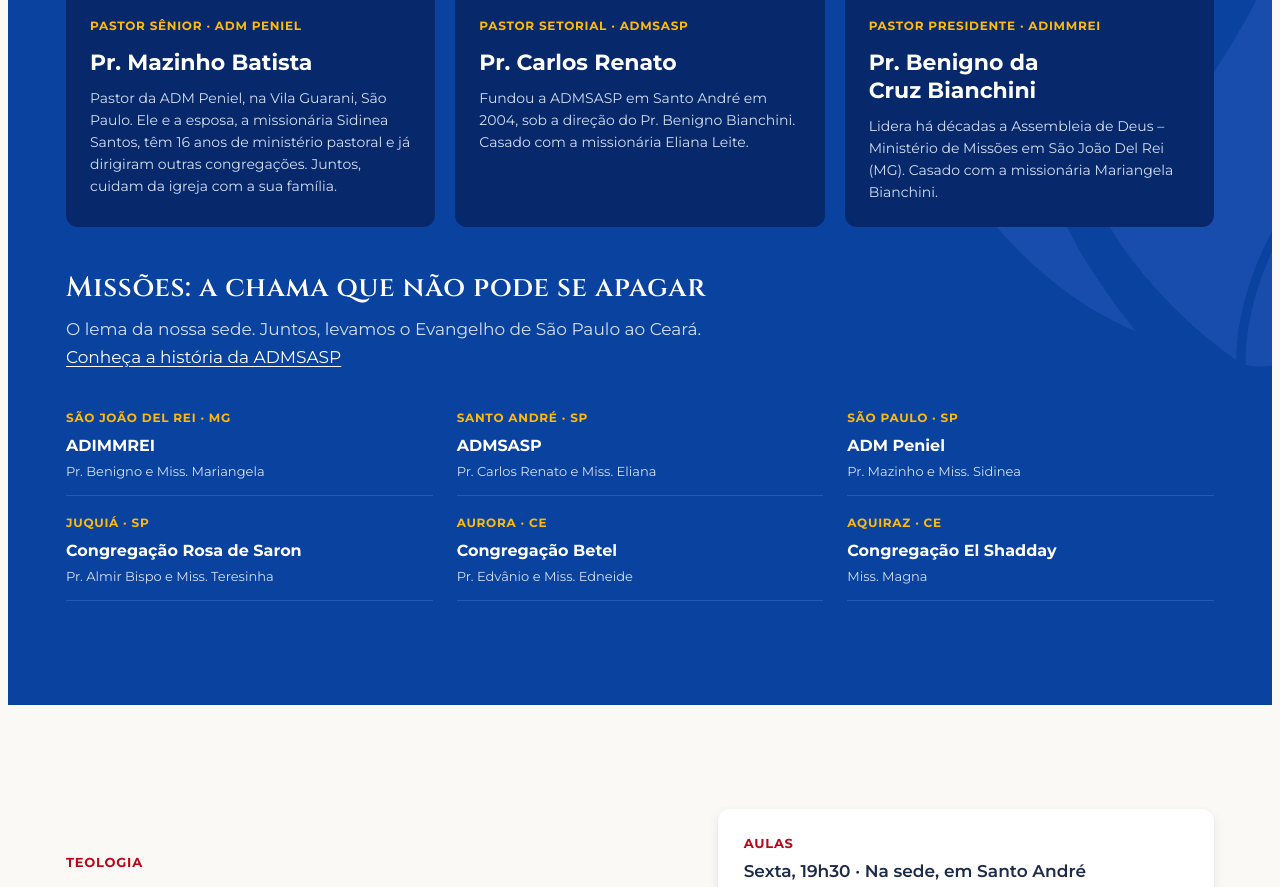
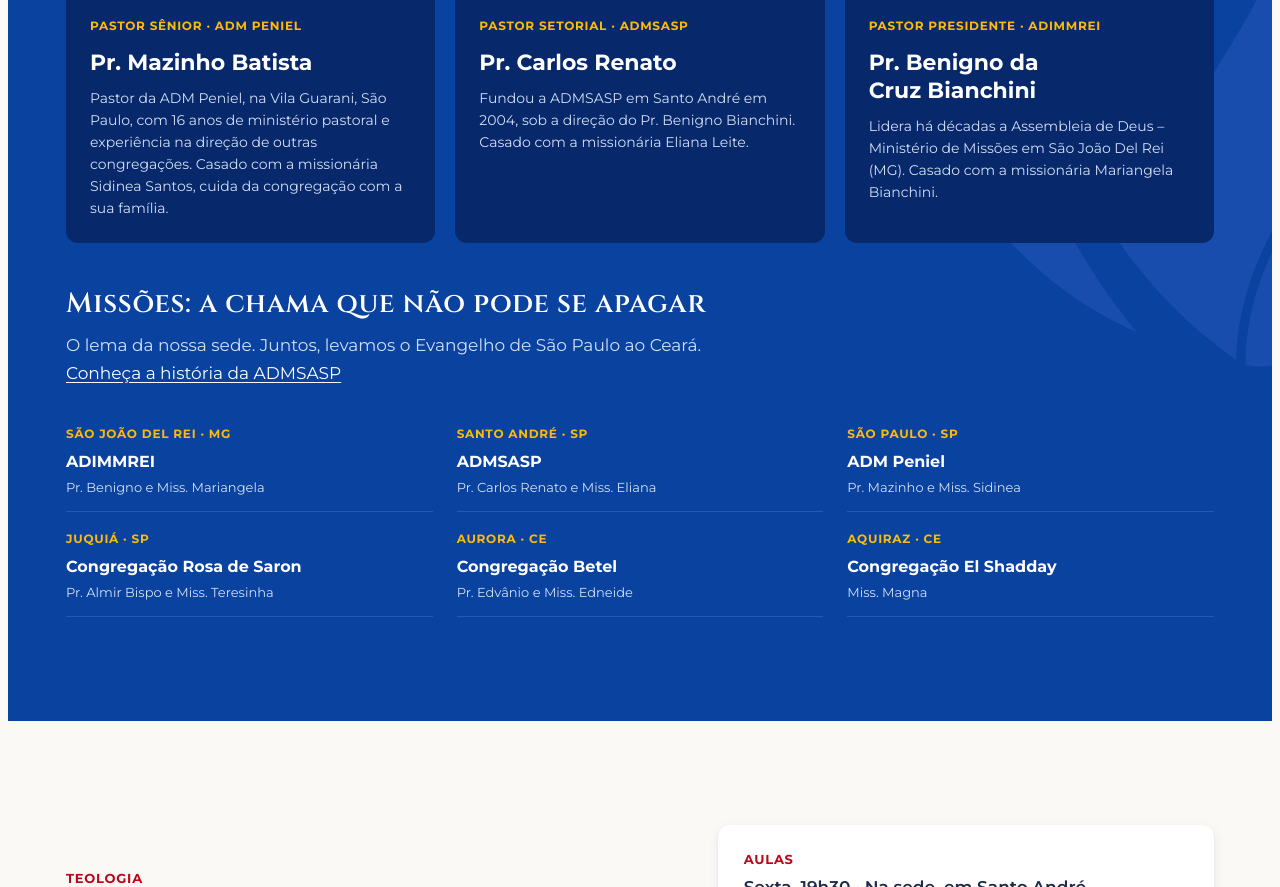
Before and after one commit to adm-peniel/site, a plain HTML site: page index.html in a window 1280 px wide. Shown: the part 5488-6375 px from the top of the page. Drawn offline with Linux system fonts and the light colour scheme; no server answers.

Commit message:
Atualiza texto do Pr. Mazinho
Co-Authored-By: Claude Opus 5.5 <noreply@anthropic.com>
Claude-Session: https://claude.ai/code/session_01FVrd46y9BDs7WhcRGLL6iK

```diff
--- a/index.html
+++ b/index.html
@@ -683,7 +683,7 @@ p { margin: 0; }
           <div class="retrato sem-foto" aria-hidden="true"><span>MB</span></div>
           <span class="cargo">Pastor Sênior · ADM Peniel</span>
           <h3 class="heading">Pr. Mazinho Batista</h3>
-          <p>Pastor da ADM Peniel, na Vila Guarani, São Paulo. Ele e a esposa, a missionária Sidinea Santos, têm 16 anos de ministério pastoral e já dirigiram outras congregações. Juntos, cuidam da igreja com a sua família.</p>
+          <p>Pastor da ADM Peniel, na Vila Guarani, São Paulo, com 16 anos de ministério pastoral e experiência na direção de outras congregações. Casado com a missionária Sidinea Santos, cuida da congregação com a sua família.</p>
         </article>
         <article class="pastor reveal d1">
           <div class="retrato"><img src="img/pr-carlos-renato.jpg" alt="Pr. Carlos Renato e a missionária Eliana Leite" loading="lazy"></div>
```
